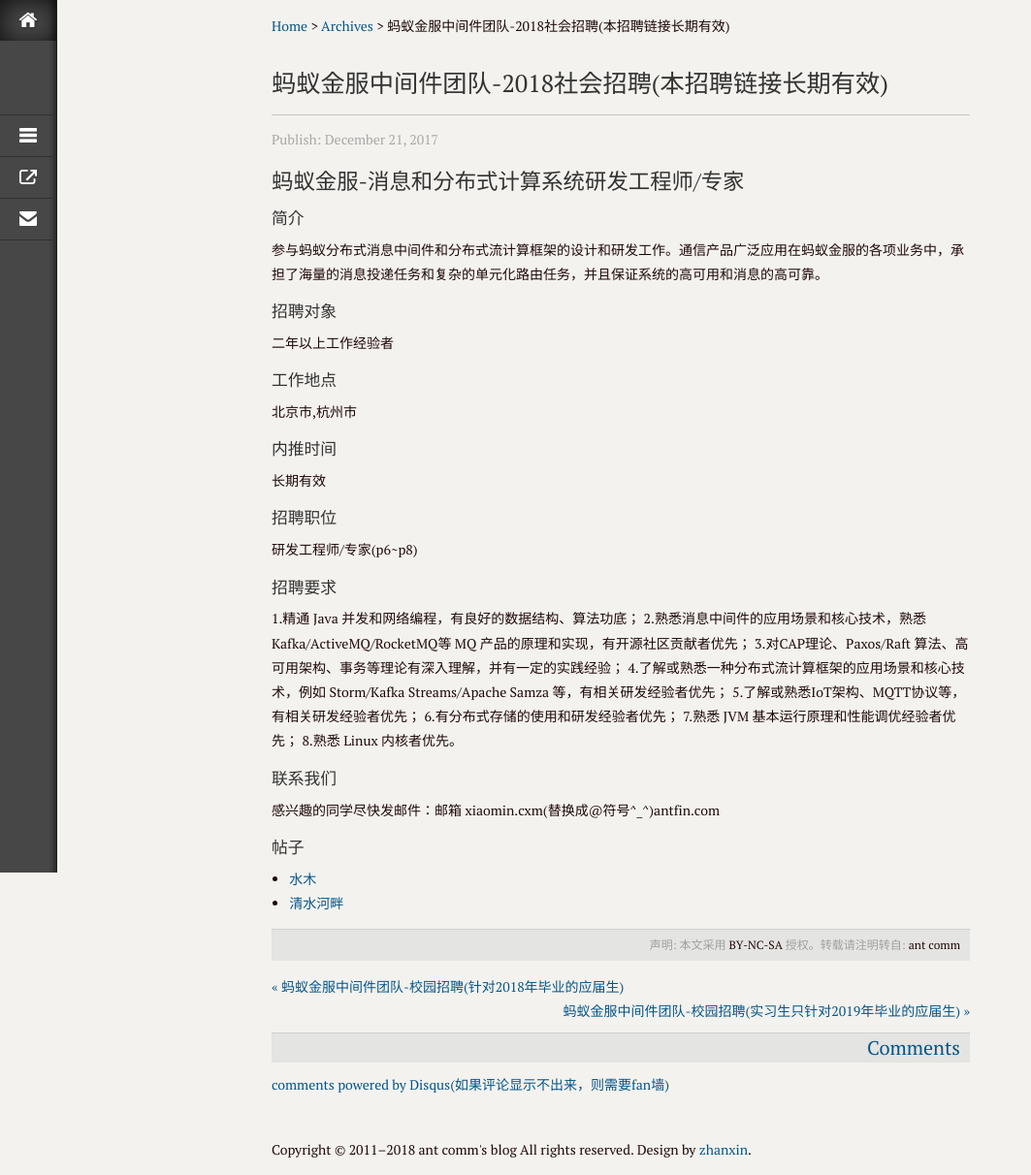
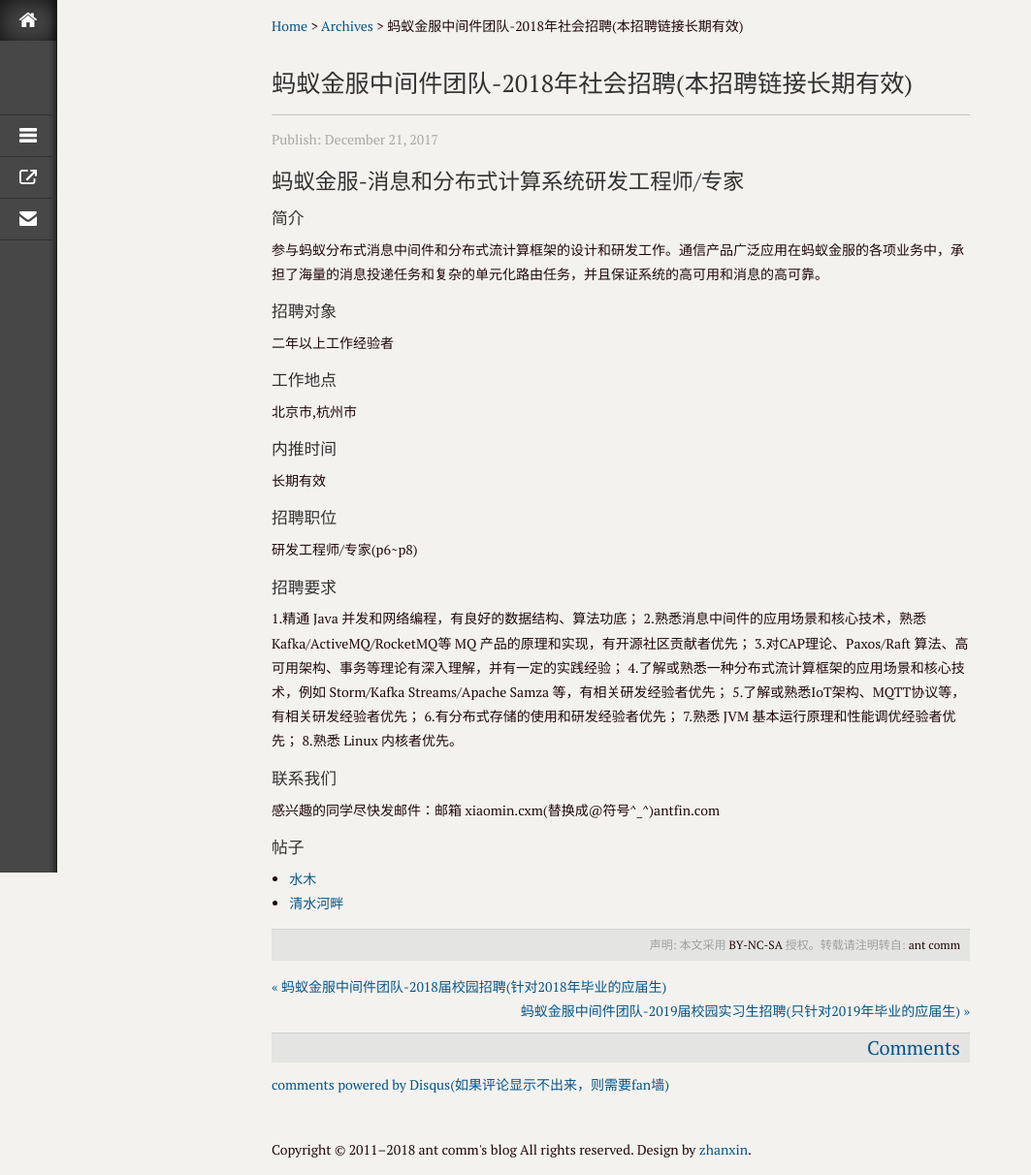
Before and after one commit to xmtsui/recruit, a Jekyll site: the page built from _posts/2017/2017-12-21-2017_social_recruitment.md, in a window 1280 px wide. Shown: the whole page at 97% size, without its empty margins (0-1063 px from the left). Built offline with Jekyll 4.4.1, drawn with Linux system fonts in a browser that asks for light colours; comment, search, counter and statistics services are not loaded.

Commit message:
modify by quickcommint

```diff
--- a/_posts/2017/2017-07-04-2017_autumn_intern.md
+++ b/_posts/2017/2017-07-04-2017_autumn_intern.md
@@ -1,6 +1,6 @@
 ---
 layout: post
-title: [蚂蚁金服中间件团队-校园招聘(针对2018年毕业的应届生)]
+title: [蚂蚁金服中间件团队-2018届校园招聘(针对2018年毕业的应届生)]
 categories:
   - intern
 ---
--- a/_posts/2017/2017-12-21-2017_social_recruitment.md
+++ b/_posts/2017/2017-12-21-2017_social_recruitment.md
@@ -1,6 +1,6 @@
 ---
 layout: post
-title: [蚂蚁金服中间件团队-2018社会招聘(本招聘链接长期有效)]
+title: [蚂蚁金服中间件团队-2018年社会招聘(本招聘链接长期有效)]
 categories:
   - social_recruitment
 ---
--- a/_posts/2017/2018-03-01-2019_intern.md
+++ b/_posts/2017/2018-03-01-2019_intern.md
@@ -1,6 +1,6 @@
 ---
 layout: post
-title: [蚂蚁金服中间件团队-校园招聘(实习生, 只针对2019年毕业的应届生)]
+title: [蚂蚁金服中间件团队-2019届校园实习生招聘(只针对2019年毕业的应届生)]
 categories:
   - social_recruitment
 ---
```
